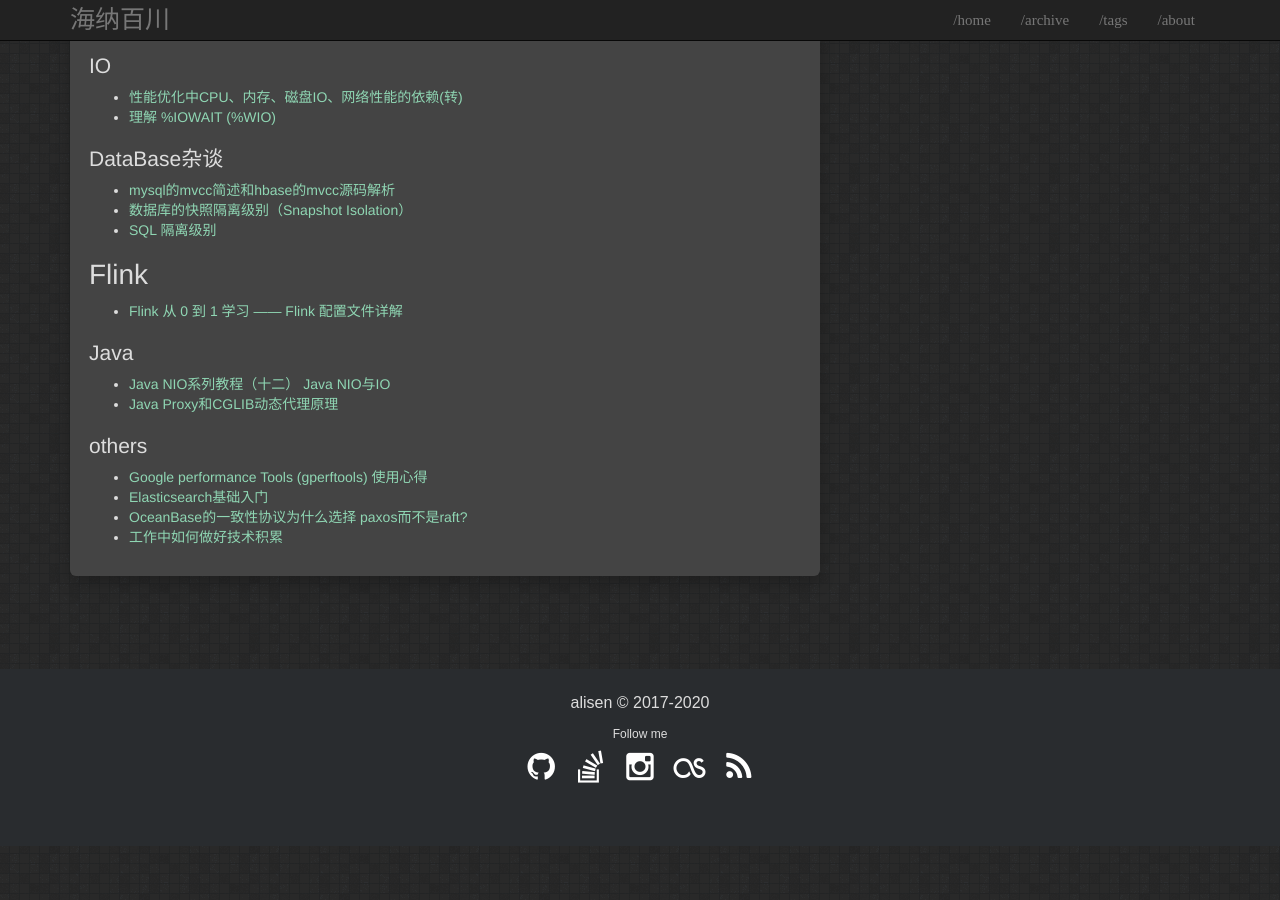
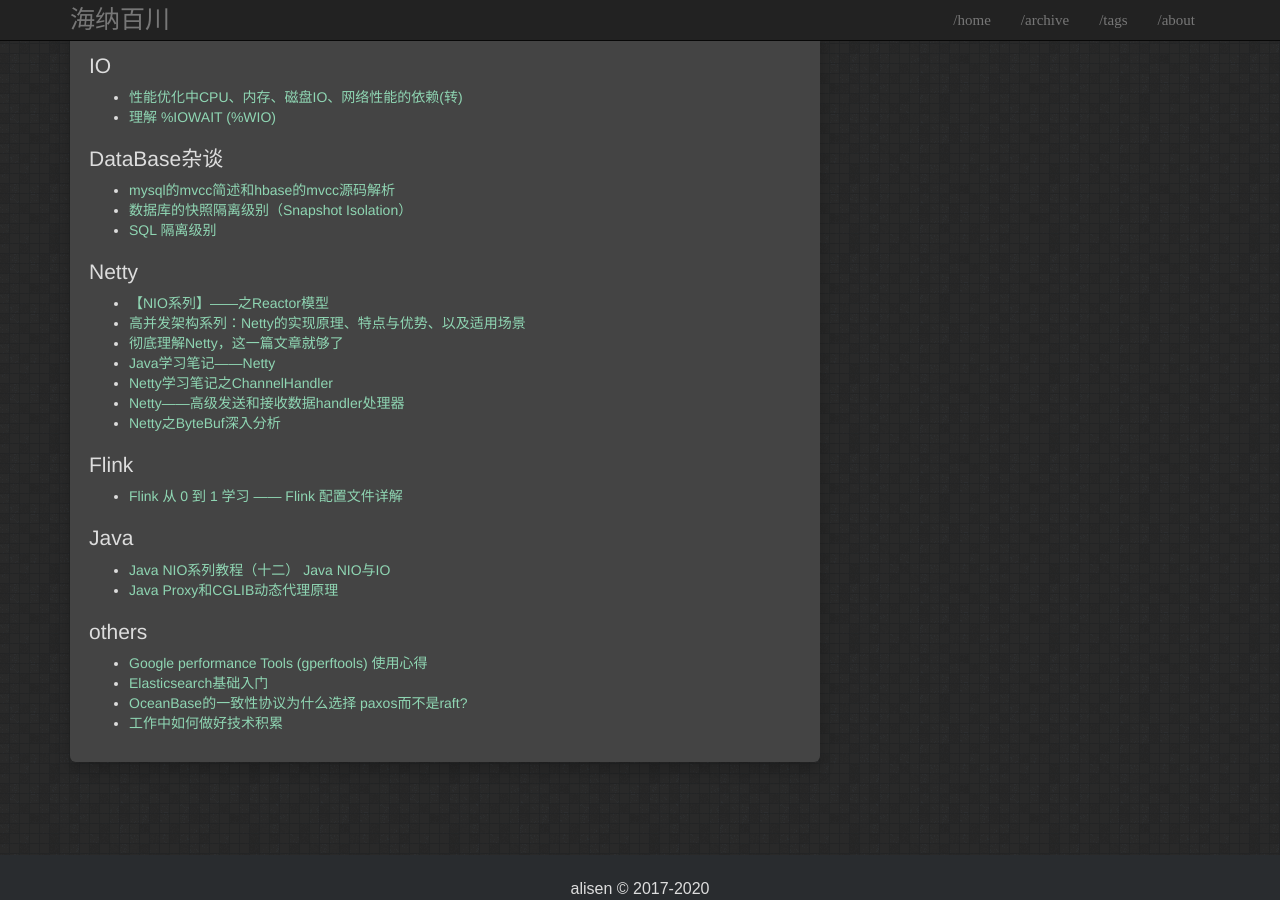
Before and after one commit to igithu/summary, a Jekyll site: the page built from _posts/2019-06-13-others.md, in a window 1280 px wide and 900 px high, scrolled down 687 px. Built offline with Jekyll 4.4.1, drawn with Linux system fonts in a browser that asks for light colours; before the commit the page ends 1533 px from its top, so only the background shows below that.

Commit message:
Update 2019-06-13-others.md

```diff
--- a/_posts/2019-06-13-others.md
+++ b/_posts/2019-06-13-others.md
@@ -32,6 +32,7 @@ date: 2019-06-13
 * [Linux 内存机制](https://blog.csdn.net/tianlesoftware/article/details/5463790)
 * [Linux 文件读/写流程（buffer cache和page cache）](https://xgwang0.github.io/2018/12/24/Linux-FileSystem_File-Read_Write-Process/)
 
+
 ## IO
 * [性能优化中CPU、内存、磁盘IO、网络性能的依赖(转)](https://www.cnblogs.com/hellojesson/p/6369506.html)
 * [理解 %IOWAIT (%WIO)](http://linuxperf.com/?p=33)
@@ -42,7 +43,16 @@ date: 2019-06-13
 * [SQL 隔离级别](https://ggaaooppeenngg.github.io/zh-CN/2017/04/16/SQL%E9%9A%94%E7%A6%BB%E7%BA%A7%E5%88%AB/)
 
 
-# Flink
+## Netty
+* [【NIO系列】——之Reactor模型](https://juejin.im/post/5b4570cce51d451984695a9b#heading-7)
+* [高并发架构系列：Netty的实现原理、特点与优势、以及适用场景](http://youzhixueyuan.com/netty-implementation-principle.html)
+* [彻底理解Netty，这一篇文章就够了](https://juejin.im/post/5bdaf8ea6fb9a0227b02275a#heading-4)
+* [Java学习笔记——Netty](http://mouxuejie.com/blog/2018-05-08/learning-notes-netty/)
+* [Netty学习笔记之ChannelHandler](https://juejin.im/post/5add778bf265da0ba26697b3)
+* [Netty——高级发送和接收数据handler处理器](https://www.cnblogs.com/lemon-flm/p/7813914.html)
+* [Netty之ByteBuf深入分析](https://www.jianshu.com/p/2498db9c91fe)
+
+## Flink
 * [Flink 从 0 到 1 学习 —— Flink 配置文件详解](http://www.54tianzhisheng.cn/2018/10/27/flink-config/)
 
 
```
